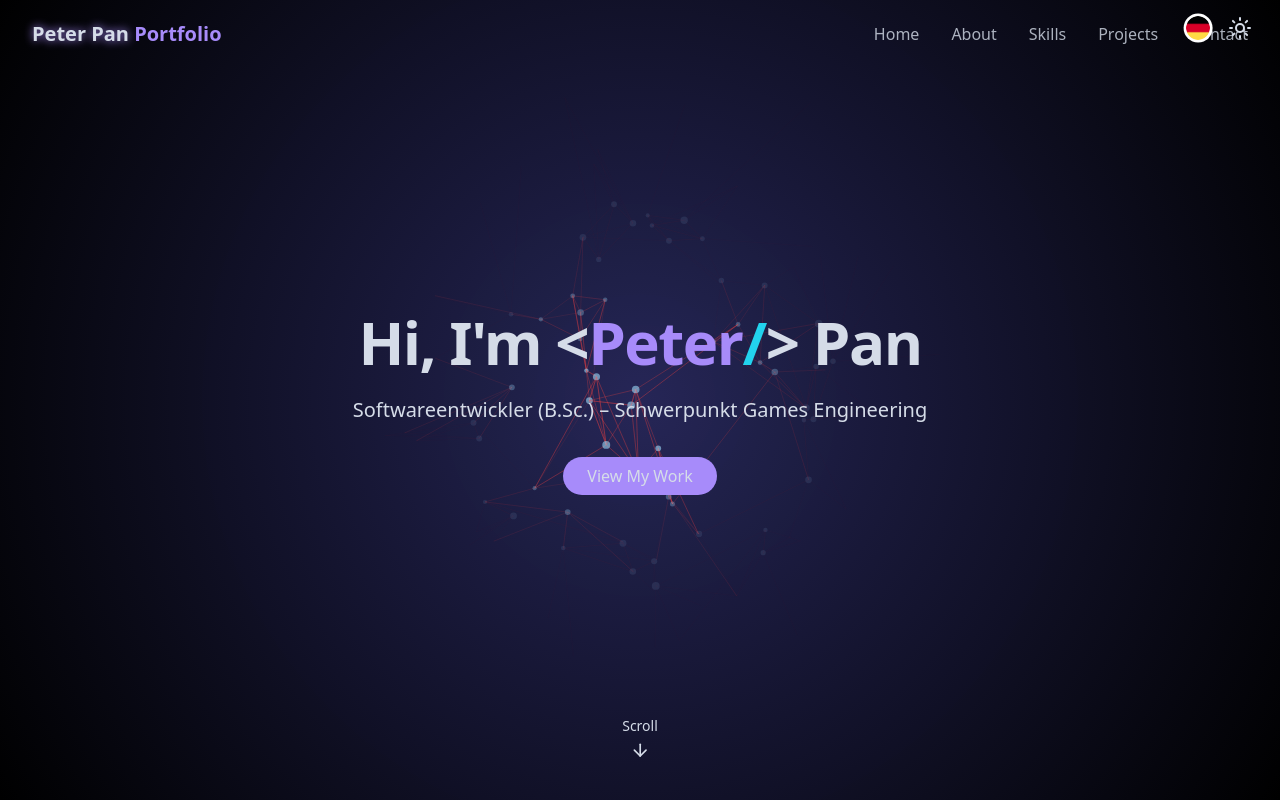
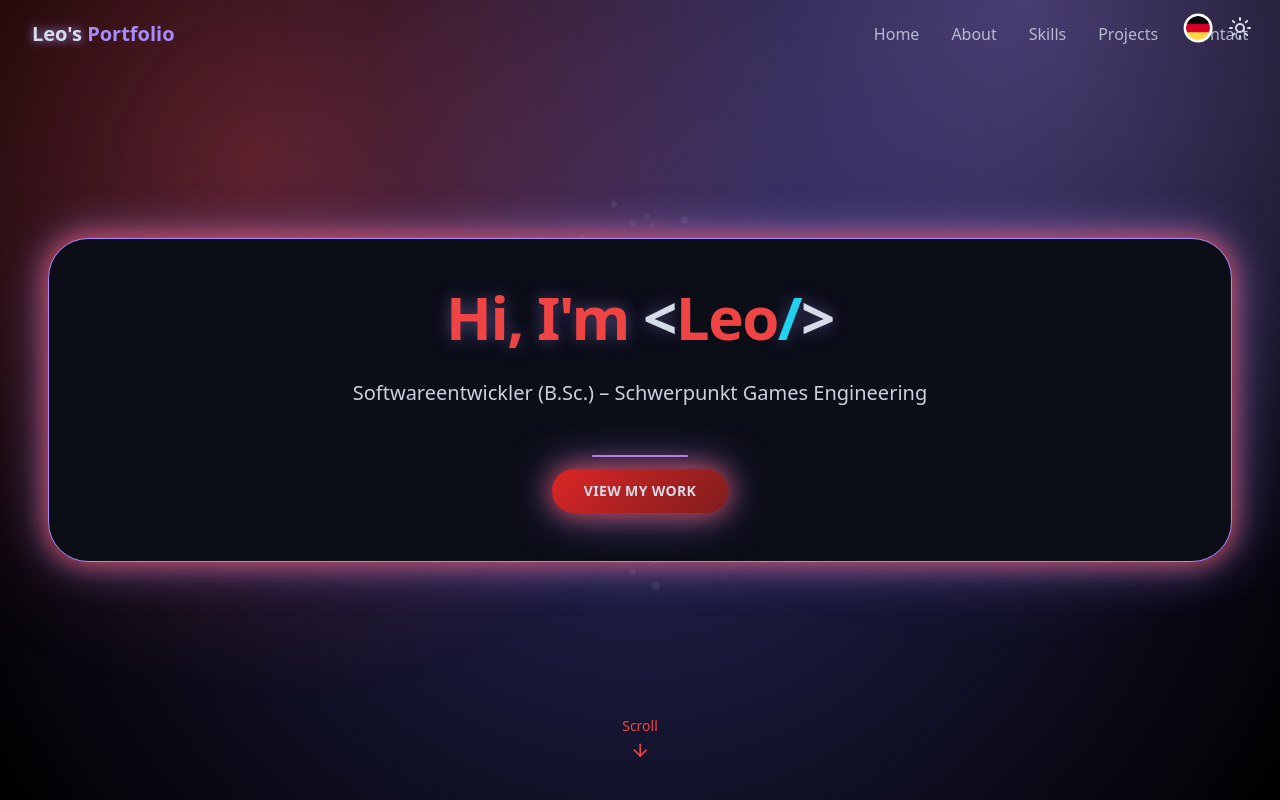
Before and after one commit to 062Leo/dev-portfolio-nextjs, a Next.js app in the folder portfolio-app/: page / in a window 1280 px wide. Shown: the top 800 px of the page. Built offline with nearby package versions, Linux system fonts and the light colour scheme.

Commit message:
neues design

```diff
--- a/portfolio-app/src/components/HomeSection.tsx
+++ b/portfolio-app/src/components/HomeSection.tsx
@@ -35,12 +35,29 @@ export function HomeSection() {
   }
 
   return (
-    <section id="home" className="relative flex min-h-screen flex-col items-center justify-center px-4">
-      <div className="container z-10 mx-auto max-w-6xl text-center">
-        <div className="space-y-6">
-          <h1 className="text-4xl font-bold tracking-tight md:text-6xl">
-            <span className="opacity-0 animate-fade-in">Hi, I&apos;m </span>
-            <span className="opacity-0 animate-fade-in-delay-1 text-primary inline-flex items-baseline">
+    <section
+      id="home"
+      className="relative flex min-h-screen flex-col items-center justify-center px-4"
+      style={{ backgroundImage: colors.homeSectionBackgroundGradient }}
+    >
+      <div className="container z-10 mx-auto max-w-7xl text-center">
+        <div
+          className="mx-auto flex w-full flex-col gap-8 rounded-[40px] border px-6 py-12 md:px-10"
+          style={{
+            borderColor: colors.homeSectionAccentLine,
+            boxShadow: colors.homeSectionBorderGlow,
+            backgroundColor: colors.background,
+          }}
+        >
+          <h1
+            className="text-4xl font-bold tracking-tight opacity-0 animate-fade-in md:text-6xl"
+            style={{
+              color: colors.homeSectionTitleColor,
+              textShadow: colors.homeSectionTitleGlow,
+            }}
+          >
+            <span>Hi, I&apos;m </span>
+            <span className="inline-flex items-baseline">
               <span style={{ color: colors.homeSectionBracketText }}>&lt;</span>
               <span className="relative inline-flex items-baseline">
                 <button
@@ -68,12 +85,27 @@ export function HomeSection() {
             <span className="opacity-0 animate-fade-in-delay-2"> {portfolioData.personal.lastName}</span>
           </h1>
 
-          <p className="mx-auto text-lg opacity-0 animate-fade-in-delay-3 md:text-xl">
+          <p
+            className="mx-auto text-lg opacity-0 animate-fade-in-delay-3 md:text-xl"
+            style={{ color: colors.homeSectionDescriptionText }}
+          >
             {portfolioData.personal.role}
           </p>
 
-          <div className="pt-4 opacity-0 animate-fade-in-delay-4">
-            <a href="/projects" className="cosmic-button">
+          <div className="flex flex-col items-center gap-3 pt-4 opacity-0 animate-fade-in-delay-4">
+            <div
+              className="h-[2px] w-24 rounded-full"
+              style={{ backgroundColor: colors.homeSectionAccentLine }}
+            />
+            <a
+              href="/projects"
+              className="cosmic-button inline-flex items-center justify-center rounded-full px-8 py-3 text-sm font-semibold uppercase tracking-wide"
+              style={{
+                backgroundImage: `linear-gradient(135deg, ${colors.homeSectionButtonGradientStart}, ${colors.homeSectionButtonGradientEnd})`,
+                color: colors.homeSectionButtonText,
+                boxShadow: colors.homeSectionBorderGlow,
+              }}
+            >
               View My Work
             </a>
           </div>
@@ -82,7 +114,8 @@ export function HomeSection() {
       <button
         type="button"
         onClick={handleScrollClick}
-        className="absolute bottom-8 left-1/2 flex -translate-x-1/2 flex-col items-center animate-bounce text-foreground transition-colors hover:text-primary"
+        className="absolute bottom-8 left-1/2 flex -translate-x-1/2 flex-col items-center animate-bounce"
+        style={{ color: colors.homeSectionTitleColor }}
       >
         <span className="mb-1 select-none text-sm">Scroll</span>
         <ArrowDown className="h-5 w-5" />
--- a/portfolio-app/src/components/Navbar.tsx
+++ b/portfolio-app/src/components/Navbar.tsx
@@ -50,7 +50,7 @@ export function Navbar() {
       <div className="container flex items-center justify-between">
         <Link href="/" className="flex items-center text-xl font-bold text-primary">
           <span className="relative z-10">
-            <span className="text-glow text-foreground">Peter Pan</span> Portfolio
+            <span className="text-glow text-foreground">Leo's</span> Portfolio
           </span>
         </Link>
 
--- a/portfolio-app/src/components/colors.tsx
+++ b/portfolio-app/src/components/colors.tsx
@@ -15,6 +15,16 @@ export type ThemeColorSet = {
     homeSectionBracketText: string;
     homeSectionHoverText: string;
     homeSectionSeparator: string;
+    // HomeSection Visual Tokens
+    homeSectionBackgroundGradient: string;
+    homeSectionBorderGlow: string;
+    homeSectionTitleColor: string;
+    homeSectionTitleGlow: string;
+    homeSectionDescriptionText: string;
+    homeSectionButtonGradientStart: string;
+    homeSectionButtonGradientEnd: string;
+    homeSectionButtonText: string;
+    homeSectionAccentLine: string;
     // Old Component Colors (Slider)
     oldSliderCounterBg: string;
     oldSliderCounterText: string;
@@ -52,6 +62,20 @@ export type ThemeColorSet = {
     boomforceScreenshotsTitleColor: string;
     boomforceScreenshotsBorder: string;
     boomforceScreenshotsBackground: string;
+    // ProjectsSection Visual Tokens
+    projectsSectionTitleColor: string;
+    projectsSectionAccentText: string;
+    projectsSectionSubtitleColor: string;
+    projectsSectionCardBackground: string;
+    projectsSectionCardBorder: string;
+    projectsSectionCardShadow: string;
+    projectsSectionTagBorder: string;
+    projectsSectionTagBackground: string;
+    projectsSectionTagText: string;
+    projectsSectionLinkColor: string;
+    projectsSectionLinkHover: string;
+    projectsSectionIconColor: string;
+    projectsSectionDivider: string;
 };
 
 export const themeColors: Record<"light" | "dark", ThemeColorSet> = {
@@ -131,6 +155,31 @@ export const themeColors: Record<"light" | "dark", ThemeColorSet> = {
         boomforceScreenshotsTitleColor: "rgba(220, 38, 38, 1)",
         boomforceScreenshotsBorder: "rgba(220, 38, 38, 1)",
         boomforceScreenshotsBackground: "rgba(0, 0, 0, 1)",
+        // HomeSection Visual Tokens
+        homeSectionBackgroundGradient:
+            "radial-gradient(circle at 20% 20%, rgba(239, 68, 68, 0.25), transparent 45%), radial-gradient(circle at 80% 0%, rgba(167, 139, 250, 0.35), transparent 55%)",
+        homeSectionBorderGlow: "0 0 25px rgba(239, 68, 68, 0.6), 0 0 40px rgba(167, 139, 250, 0.6)",
+        homeSectionTitleColor: "rgba(239, 68, 68, 1)",
+        homeSectionTitleGlow: "0 0 15px rgba(180, 162, 234, 0.3), 0 0 25px rgba(104, 80, 172, 0.3)",
+        homeSectionDescriptionText: "rgba(209, 213, 219, 0.95)",
+        homeSectionButtonGradientStart: "rgba(220, 38, 38, 1)",
+        homeSectionButtonGradientEnd: "rgba(127, 29, 29, 1)",
+        homeSectionButtonText: "rgba(255, 255, 255, 1)",
+        homeSectionAccentLine: "rgba(167, 139, 250, 1)",
+        // ProjectsSection Visual Tokens
+        projectsSectionTitleColor: "rgba(239, 68, 68, 1)",
+        projectsSectionAccentText: "rgba(248, 113, 113, 1)",
+        projectsSectionSubtitleColor: "rgba(209, 213, 219, 0.85)",
+        projectsSectionCardBackground: "rgba(11, 13, 23, 0.95)",
+        projectsSectionCardBorder: "rgba(167, 139, 250, 0.6)",
+        projectsSectionCardShadow: "0 25px 60px rgba(167, 139, 250, 0.35)",
+        projectsSectionTagBorder: "rgba(167, 139, 250, 0.4)",
+        projectsSectionTagBackground: "rgba(167, 139, 250, 0.15)",
+        projectsSectionTagText: "rgba(167, 139, 250, 1)",
+        projectsSectionLinkColor: "rgba(239, 68, 68, 1)",
+        projectsSectionLinkHover: "rgba(239, 68, 68, 0.8)",
+        projectsSectionIconColor: "rgba(250, 204, 21, 1)",
+        projectsSectionDivider: "rgba(167, 139, 250, 0.3)",
     },
     dark: {
         // Background & Foreground
@@ -208,6 +257,31 @@ export const themeColors: Record<"light" | "dark", ThemeColorSet> = {
         boomforceScreenshotsTitleColor: "rgba(248, 113, 113, 1)",
         boomforceScreenshotsBorder: "rgba(167, 139, 250, 1)",
         boomforceScreenshotsBackground: "rgba(11, 13, 23, 1)",
+        // HomeSection Visual Tokens
+        homeSectionBackgroundGradient:
+            "radial-gradient(circle at 20% 20%, rgba(239, 68, 68, 0.35), transparent 45%), radial-gradient(circle at 80% 0%, rgba(167, 139, 250, 0.4), transparent 50%)",
+        homeSectionBorderGlow: "0 0 25px rgba(239, 68, 68, 0.8), 0 0 45px rgba(167, 139, 250, 0.7)",
+        homeSectionTitleColor: "rgba(239, 68, 68, 1)",
+        homeSectionTitleGlow: "0 0 15px rgba(180, 162, 234, 0.3), 0 0 25px rgba(104, 80, 172, 0.3)",
+        homeSectionDescriptionText: "rgba(213, 220, 232, 0.95)",
+        homeSectionButtonGradientStart: "rgba(220, 38, 38, 1)",
+        homeSectionButtonGradientEnd: "rgba(127, 29, 29, 1)",
+        homeSectionButtonText: "rgba(213, 220, 232, 1)",
+        homeSectionAccentLine: "rgba(167, 139, 250, 1)",
+        // ProjectsSection Visual Tokens
+        projectsSectionTitleColor: "rgba(239, 68, 68, 1)",
+        projectsSectionAccentText: "rgba(248, 113, 113, 1)",
+        projectsSectionSubtitleColor: "rgba(213, 220, 232, 0.9)",
+        projectsSectionCardBackground: "rgba(11, 13, 23, 0.92)",
+        projectsSectionCardBorder: "rgba(167, 139, 250, 0.6)",
+        projectsSectionCardShadow: "0 25px 60px rgba(167, 139, 250, 0.35)",
+        projectsSectionTagBorder: "rgba(167, 139, 250, 0.4)",
+        projectsSectionTagBackground: "rgba(167, 139, 250, 0.18)",
+        projectsSectionTagText: "rgba(167, 139, 250, 1)",
+        projectsSectionLinkColor: "rgba(239, 68, 68, 1)",
+        projectsSectionLinkHover: "rgba(239, 68, 68, 0.8)",
+        projectsSectionIconColor: "rgba(250, 204, 21, 1)",
+        projectsSectionDivider: "rgba(167, 139, 250, 0.3)",
     }
 };
 
--- a/portfolio-app/src/data/portfolio-data.ts
+++ b/portfolio-app/src/data/portfolio-data.ts
@@ -23,8 +23,8 @@ export type Project = {
 
 export const portfolioData = {
   personal: {
-    firstName: "Peter",
-    lastName: "Pan",
+    firstName: "Leo",
+    lastName: "",
     role: "Softwareentwickler (B.Sc.) – Schwerpunkt Games Engineering",
     tagline: "Spezialisiert in Unity, C#, .NET",
     motivation: "Fokus auf Clean Code, Refactoring, qualitativ hochwertige Software. Leidenschaft für Game Dev & Software Engineering.",
```
Also changed, not shown: portfolio-app/infos.txt (deleted).
